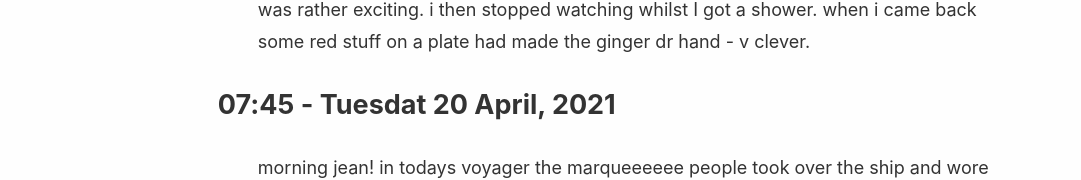
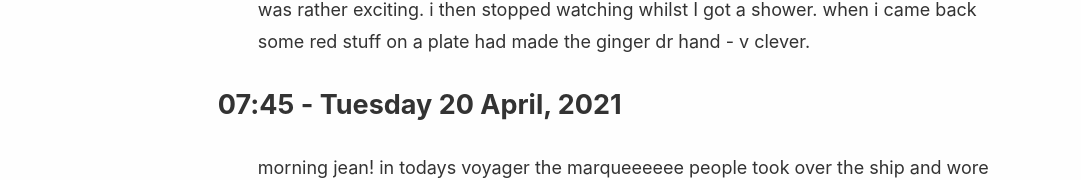
Before and after one commit to davidsauntson/davidsauntson.com, a Next.js app: page /texts-from-my-sister in a window 1280 px wide. Shown: the part 1527-1707 px from the top of the page, without its empty margins (0-1081 px from the left). Built offline with nearby package versions, Linux system fonts and the light colour scheme.

Commit message:
feat: type, sitemap

```diff
--- a/pages/texts-from-my-sister.mdx
+++ b/pages/texts-from-my-sister.mdx
@@ -23,7 +23,7 @@ I present them to you, unedited. Various content and trigger warnings will apply
 > so today, the bloke that i think is called jordie, not georgie, and the sub captain found a dog - which was rather exciting. i then stopped watching whilst I got a shower. when i came back some red stuff on a plate had made the ginger dr hand - v clever.
 > so today, the bloke that i think is called jordie, not georgie, and the sub captain found a dog - which was rather exciting. i then stopped watching whilst I got a shower. when i came back some red stuff on a plate had made the ginger dr hand - v clever.
 
-## 07:45 - Tuesdat 20 April, 2021
+## 07:45 - Tuesday 20 April, 2021
 
 > morning jean! in todays voyager the marqueeeeee people took over the ship and wore casual clothes..they were very angrey for no real reason and only listened to their own opinions. the other one is still on and v boring - something to do with moriarty wanting not to be a hologram and is holding picard hostage (seems to be a running theme) within a holodeck programme.
 
```
Also changed, not shown: 1 other file (tests, documents, lock files or other folders).
